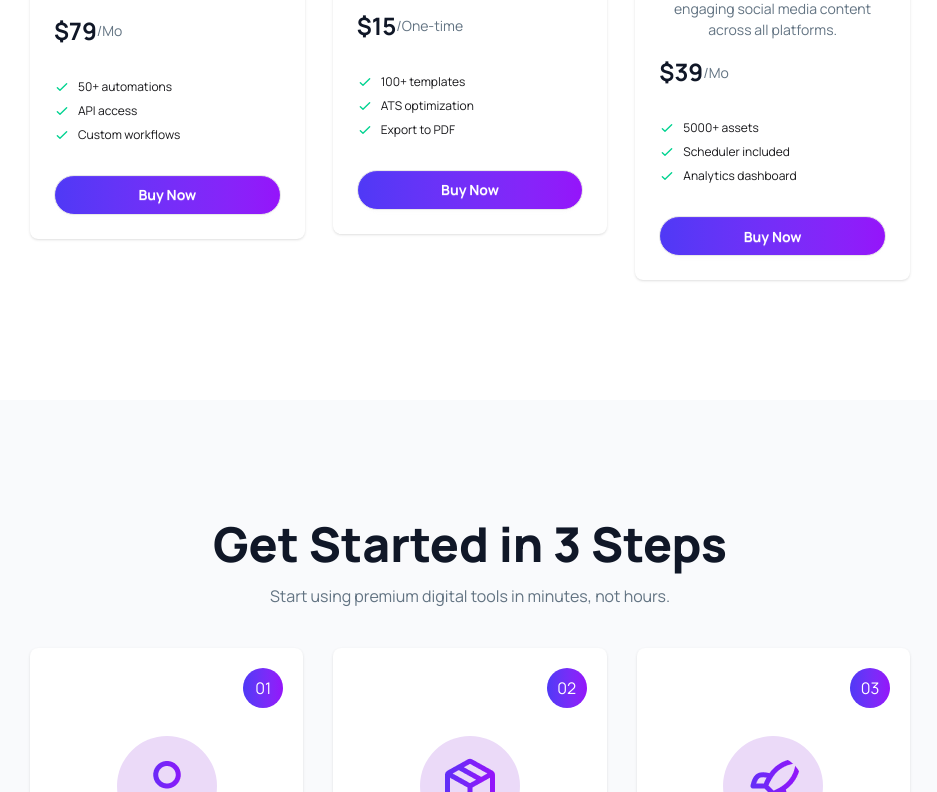
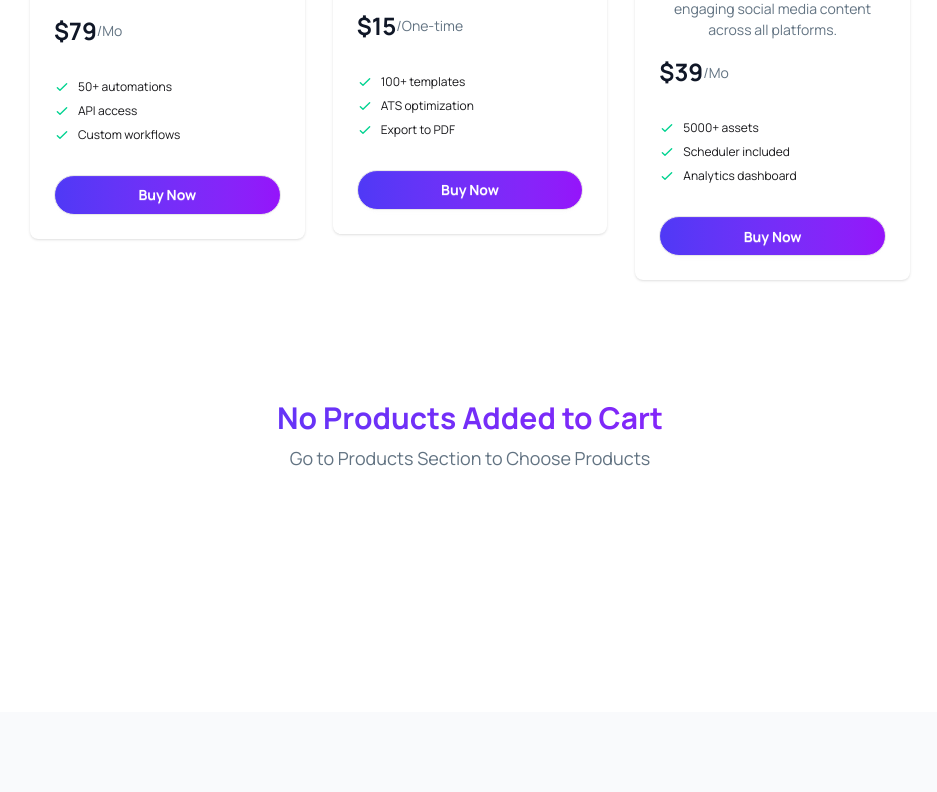
Before and after one commit to MstIsratJahanAnika/B13-A6-DigiTools-Platform, a React (Vite) app: page / in a window 1280 px wide. Shown: the part 2356-3148 px from the top of the page, without its empty margins (170-1107 px from the left). Built offline with nearby package versions, Linux system fonts and the light colour scheme.

Commit message:
navbar button handled & cart section added

```diff
--- /dev/null
+++ b/src/components/AddedCards/AddedCards.jsx
@@ -0,0 +1,12 @@
+// import React from 'react';
+
+const AddedCards = () => {
+    return (
+        <div className="py-30 space-y-2 text-center">
+            <h2 className="text-3xl font-bold bg-linear-to-r from-[#4F39F6] to-[#9514FA] bg-clip-text text-transparent">No Products Added to Cart</h2>
+            <p className="text-[#627382] text-lg">Go to Products Section to Choose Products</p>
+        </div>
+    );
+};
+
+export default AddedCards;
--- /dev/null
+++ b/src/components/UI/cardContainer/AvailableCards/AvailableCards.jsx
@@ -0,0 +1,23 @@
+// import React from 'react';
+import Card from '../card/Card';
+
+const AvailableCards = ({toolCards, products, setProducts, addToCart, setAddToCart}) => {
+    return (
+        <div>
+            <div className="grid lg:grid-cols-3 md:grid-cols-2 grid-cols-1 gap-7">
+                {
+                    toolCards.map((toolCard) => {
+                        // console.log(toolCard, 'toolcard'); //individual card pabo
+                        return (
+                            // setSelectedPlayers er state handling card er moddhe e hobe
+                            <Card key={toolCard.id} toolCard={toolCard} products={products} setProducts={setProducts}
+                                addToCart={addToCart} setAddToCart={setAddToCart}></Card>
+                        )
+                    })
+                }
+            </div>
+        </div>
+    );
+};
+
+export default AvailableCards;
--- a/src/components/UI/cardContainer/CardContainer.jsx
+++ b/src/components/UI/cardContainer/CardContainer.jsx
@@ -1,25 +1,18 @@
 // import React from 'react';
 
-import Card from "./card/Card";
+import AddedCards from "../../AddedCards/AddedCards";
+import AvailableCards from "./AvailableCards/AvailableCards";
 
 const CardContainer = ({ toolCards, products, setProducts, addToCart, setAddToCart}) => {
     // console.log(toolCards, 'toolCards'); //success
     return (
 
         //card container a cards render hobe
+
+        // dynamically dui ta conditionally show korbe
         <div className="lg:mx-50 mx-10 mt-10 mb-30">
-            <div className="grid lg:grid-cols-3 md:grid-cols-2 grid-cols-1 gap-7">
-                {
-                    toolCards.map((toolCard) => {
-                        // console.log(toolCard, 'toolcard'); //individual card pabo
-                        return(
-                            // setSelectedPlayers er state handling card er moddhe e hobe
-                            <Card key={toolCard.id} toolCard={toolCard} products={products} setProducts={setProducts}
-                                    addToCart={addToCart} setAddToCart={setAddToCart}></Card>
-                        )
-                    })
-                }
-            </div>
+            <AvailableCards toolCards={toolCards} products={products} setProducts={setProducts} addToCart={addToCart} setAddToCart={setAddToCart} />
+            <AddedCards />
         </div>
     );
 };
--- a/src/components/UI/cardContainer/card/Card.jsx
+++ b/src/components/UI/cardContainer/card/Card.jsx
@@ -17,6 +17,12 @@ const Card = ({ toolCard, products, setProducts, addToCart, setAddToCart }) => {
 
     const handleAddToCart = (toolCard) => {
 
+        const isExists = addToCart.find(c => c.id === toolCard.id);
+        if(isExists){
+            alert('This card is already exists');
+            return;
+        }
+    // pervious card er shathe new card add
     setAddToCart(addToCart => {
         const updated = [...addToCart, toolCard];
         console.log("updated cart", updated);
```
